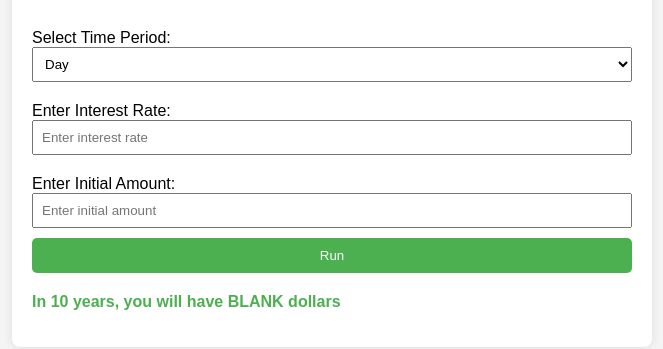
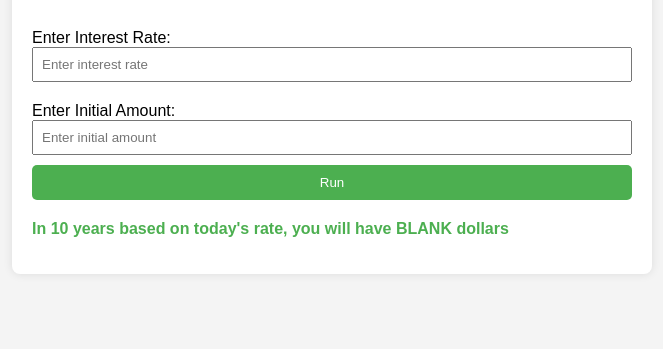
Before and after one commit to galenross/rococoequities, a plain HTML site: page index.html in a window 1280 px wide. Shown: the part 131-480 px from the top of the page, without its empty margins (308-971 px from the left). Drawn offline with Linux system fonts and the light colour scheme.

Commit message:
Update index.html

```diff
--- a/index.html
+++ b/index.html
@@ -11,13 +11,6 @@
         <h1>Compound Interest Calculator</h1>
 
         <form id="calculatorForm">
-            <label for="timePeriod">Select Time Period:</label>
-            <select id="timePeriod" name="timePeriod">
-                <option value="day">Day</option>
-                <option value="week">Week</option>
-                <option value="month">Month</option>
-            </select>
-
             <label for="interestRate">Enter Interest Rate:</label>
             <input type="number" id="interestRate" name="interestRate" placeholder="Enter interest rate" required>
 
@@ -26,7 +19,7 @@
 
             <button type="button" onclick="calculateCompoundInterest()">Run</button>
 
-            <p id="resultText">In 10 years, you will have <span id="resultAmount">BLANK</span> dollars</p>
+            <p id="resultText">In 10 years based on today's rate, you will have <span id="resultAmount">BLANK</span> dollars</p>
         </form>
     </div>
 
```
